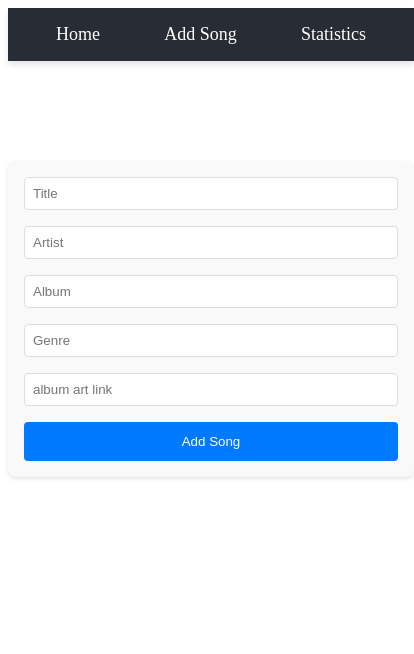
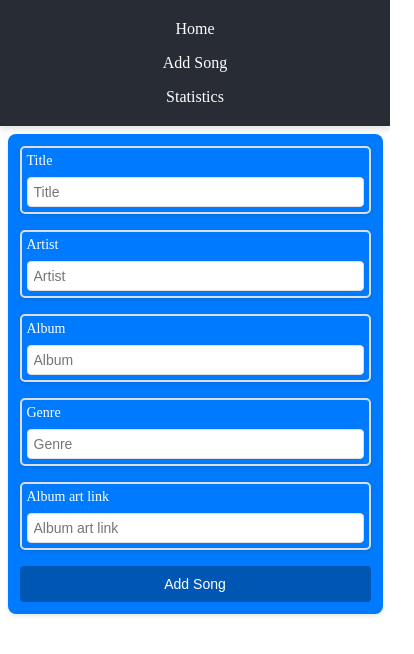
Before and after one commit to Bikilaketema/music_app, a React (Create React App) app in the folder frontend/: page /add-song in a window 390 px wide. Shown: the top 654 px of the page, 414 px wide, since content can reach past the window. Built offline with nearby package versions, Linux system fonts and the light colour scheme.

Commit message:
minor UI improvements and responsiveness added

```diff
--- a/frontend/src/components/AddSongForm.tsx
+++ b/frontend/src/components/AddSongForm.tsx
@@ -18,11 +18,17 @@ const FormContainer = styled.div`
   ${formStyles}
   width: 100%;
   max-width: 600px;
-  margin: 100px auto;
+  margin: 16px auto; // Adjust margin for small screens
   padding: 16px;
-  background-color: #f9f9f9;
+  background-color: #007bff; // Match EditSongForm background color
   border-radius: 8px;
   box-shadow: 0 2px 4px rgba(0, 0, 0, 0.1);
+
+  @media (max-width: 600px) {
+    padding: 12px;
+    margin: 8px auto; // Reduce margin for very small screens
+    width: 90%;
+  }
 `;
 
 const FormElement = styled.form`
@@ -31,22 +37,50 @@ const FormElement = styled.form`
   gap: 16px;
 `;
 
+const ElementContainer = styled.div`
+  display: flex;
+  flex-direction: column;
+  border: 2px solid #ddd;
+  box-shadow: 0 2px 4px rgba(0, 0, 0, 0.1);
+  border-radius: 5px;
+  padding: 5px;
+  background-color: #007bff; // Match EditSongForm background color
+`;
+
 const Input = styled.input`
   padding: 8px;
   border: 1px solid #ddd;
   border-radius: 4px;
+  font-size: 16px;
+
+  @media (max-width: 600px) {
+    padding: 6px;
+    font-size: 14px; // Adjust font size for small screens
+  }
+`;
+
+const Label = styled.label`
+  color: white;
+  font-size: 14px; // Adjust font size for better readability
+  margin-bottom: 8px;
 `;
 
 const Button = styled.button`
   padding: 12px;
-  background-color: #007bff;
+  background-color: #0056b3; // Darker shade for consistency with EditSongForm
   color: white;
   border: none;
   border-radius: 4px;
   cursor: pointer;
+  font-size: 16px;
 
   &:hover {
-    background-color: #0056b3;
+    background-color: #004494;
+  }
+
+  @media (max-width: 600px) {
+    padding: 10px;
+    font-size: 14px; // Adjust font size for small screens
   }
 `;
 
@@ -86,6 +120,8 @@ const AddSongForm: React.FC = () => {
   return (
     <FormContainer>
       <FormElement onSubmit={handleSubmit}>
+        <ElementContainer>
+          <Label>Title</Label>
           <Input
             type="text"
             placeholder="Title"
@@ -93,6 +129,9 @@ const AddSongForm: React.FC = () => {
             value={title}
             onChange={(e) => setTitle(e.target.value)}
           />
+        </ElementContainer>
+        <ElementContainer>
+          <Label>Artist</Label>
           <Input
             type="text"
             placeholder="Artist"
@@ -100,6 +139,9 @@ const AddSongForm: React.FC = () => {
             value={artist}
             onChange={(e) => setArtist(e.target.value)}
           />
+        </ElementContainer>
+        <ElementContainer>
+          <Label>Album</Label>
           <Input
             type="text"
             placeholder="Album"
@@ -107,6 +149,9 @@ const AddSongForm: React.FC = () => {
             value={album}
             onChange={(e) => setAlbum(e.target.value)}
           />
+        </ElementContainer>
+        <ElementContainer>
+          <Label>Genre</Label>
           <Input
             type="text"
             placeholder="Genre"
@@ -114,13 +159,17 @@ const AddSongForm: React.FC = () => {
             value={genre}
             onChange={(e) => setGenre(e.target.value)}
           />
+        </ElementContainer>
+        <ElementContainer>
+          <Label>Album art link</Label>
           <Input
             type="text"
-          placeholder="album art link"
+            placeholder="Album art link"
             required={true}
             value={image}
             onChange={(e) => setImage(e.target.value)}
           />
+        </ElementContainer>
         <Button type="submit">Add Song</Button>
       </FormElement>
     </FormContainer>
--- a/frontend/src/components/EditSongForm.tsx
+++ b/frontend/src/components/EditSongForm.tsx
@@ -18,11 +18,17 @@ const FormContainer = styled.div`
   ${formStyles}
   width: 100%;
   max-width: 600px;
-  margin: 100px auto;
+  margin: 16px auto; // Adjust margin for small screens
   padding: 16px;
-  background-color: #f9f9f9;
+  background-color: #007bff; // Match EditSongForm background color
   border-radius: 8px;
   box-shadow: 0 2px 4px rgba(0, 0, 0, 0.1);
+
+  @media (max-width: 600px) {
+    padding: 12px;
+    width: 90%;
+    margin: 8px auto; // Reduce margin for very small screens
+  }
 `;
 
 const FormElement = styled.form`
@@ -34,34 +40,75 @@ const FormElement = styled.form`
 const ElementContainer = styled.div`
   display: flex;
   flex-direction: column;
-    border: 2px;
+  border: 2px solid #ddd; // Match AddSongForm border color
   box-shadow: 0 2px 4px rgba(0, 0, 0, 0.1);
   border-radius: 5px;
   padding: 5px;
-    background-color: #007bff;`;
+  background-color: #007bff; // Match AddSongForm background color
+
+  @media (max-width: 768px) {
+    padding: 6px;
+  }
+
+  @media (max-width: 480px) {
+    padding: 4px;
+  }
+`;
 
 const Input = styled.input`
   padding: 8px;
   border: 1px solid #ddd;
   border-radius: 4px;
+  font-size: 16px;
+
+  @media (max-width: 768px) {
+    padding: 10px;
+    font-size: 14px;
+  }
+
+  @media (max-width: 480px) {
+    padding: 8px;
+    font-size: 12px;
+  }
 `;
 
 const Label = styled.label`
   color: white;
-    text-size: 10px;
-    margin: 5px;
+  font-size: 16px;
+  margin: 4px 0;
+
+  @media (max-width: 768px) {
+    font-size: 14px;
+    margin: 2px 0;
+  }
+
+  @media (max-width: 480px) {
+    font-size: 12px;
+    margin: 1px 0;
+  }
 `;
 
 const Button = styled.button`
   padding: 12px;
-  background-color: #007bff;
+  background-color: #0056b3; // Darker shade for consistency with AddSongForm
   color: white;
   border: none;
   border-radius: 4px;
   cursor: pointer;
+  font-size: 16px;
 
   &:hover {
-    background-color: #0056b3;
+    background-color: #004494;
+  }
+
+  @media (max-width: 768px) {
+    padding: 10px;
+    font-size: 14px;
+  }
+
+  @media (max-width: 480px) {
+    padding: 8px;
+    font-size: 12px;
   }
 `;
 
@@ -84,7 +131,6 @@ const EditSongForm: React.FC = () => {
     });
 
     useEffect(() => {
-        // Fetch the existing song data by ID
         const fetchSongData = async () => {
             try {
                 const response = await axios.get(`http://localhost:5000/api/songs/get/${id}`);
@@ -121,20 +167,17 @@ const EditSongForm: React.FC = () => {
             image,
         };
 
-        // Check if any field has changed
         const isNoChange = Object.keys(originalData).every(key => originalData[key] === updatedSongData[key]);
 
         if (isNoChange) {
             alert('No changes have been made!');
-            return; // Exit the function to prevent the PATCH request
+            return;
         }
-
-
 
         try {
             await axios.patch(`http://localhost:5000/api/songs/update/${id}`, updatedSongData);
             alert('Song updated successfully.');
-            navigate('/'); // Redirect to home page after successful update
+            navigate('/');
         } catch (error) {
             console.error('Error updating song:', error);
             alert('Failed to update song.');
@@ -149,7 +192,7 @@ const EditSongForm: React.FC = () => {
                     <Input
                         type="text"
                         placeholder="Title"
-                        required={true}
+                        required
                         value={title}
                         onChange={(e) => setTitle(e.target.value)}
                     />
@@ -160,7 +203,7 @@ const EditSongForm: React.FC = () => {
                     <Input
                         type="text"
                         placeholder="Artist"
-                        required={true}
+                        required
                         value={artist}
                         onChange={(e) => setArtist(e.target.value)}
                     />
@@ -171,7 +214,7 @@ const EditSongForm: React.FC = () => {
                     <Input
                         type="text"
                         placeholder="Album"
-                        required={true}
+                        required
                         value={album}
                         onChange={(e) => setAlbum(e.target.value)}
                     />
@@ -182,8 +225,8 @@ const EditSongForm: React.FC = () => {
                     <Input
                         type="text"
                         placeholder="Genre"
+                        required
                         value={genre}
-                        required={true}
                         onChange={(e) => setGenre(e.target.value)}
                     />
                 </ElementContainer>
@@ -192,8 +235,8 @@ const EditSongForm: React.FC = () => {
                     <Label>Album art link</Label>
                     <Input
                         type="text"
-                        placeholder="album art link"
-                        required={true}
+                        placeholder="Album art link"
+                        required
                         value={image}
                         onChange={(e) => setImage(e.target.value)}
                     />
--- a/frontend/src/components/Header.tsx
+++ b/frontend/src/components/Header.tsx
@@ -19,9 +19,15 @@ const HeaderContainer = styled('header')(
     justifyContent: 'center',
     alignItems: 'center',
     width: '100%',
+    maxWidth: '100%',
     backgroundColor: '#282c34',
-    padding: '16px',
+    paddingBottom: '16px',
+    paddingTop: '16px',
     boxShadow: '0px 4px 6px rgba(0, 0, 0, 0.1)',
+    '@media (max-width: 768px)': {
+      paddingBottom: '12px',
+      paddingTop: '12px'
+    },
   },
   space,
   color,
@@ -36,6 +42,10 @@ const Nav = styled('nav')(
     display: 'flex',
     justifyContent: 'space-around',
     width: '100%',
+    '@media (max-width: 768px)': {
+      flexDirection: 'column',
+      alignItems: 'center',
+    },
   },
   space,
   color,
@@ -49,6 +59,11 @@ const NavLink = styled(Link)(
     textDecoration: 'none',
     color: '#ffffff',
     fontSize: '18px',
+    margin: '0 12px',
+    '@media (max-width: 768px)': {
+      fontSize: '16px',
+      margin: '8px 0',
+    },
     '&:hover': {
       color: '#61dafb',
     },
--- a/frontend/src/components/SongList.tsx
+++ b/frontend/src/components/SongList.tsx
@@ -12,33 +12,75 @@ const Container = styled.div`
   flex-direction: column;
   height: 100vh;
   padding: 16px;
+  box-sizing: border-box;
+
+  @media (max-width: 768px) {
+    padding: 8px;
+  }
 `;
 
 const TopMenu = styled.div`
   display: flex;
   justify-content: space-around;
-  padding: 16px;
+  padding:  16px;
   background-color: #f0f0f0;
   box-shadow: 0px 2px 5px rgba(0, 0, 0, 0.1);
+
+  @media (max-width: 768px) {
+    flex-wrap: nowrap;
+  }
 `;
 
 const MenuItem = styled.div`
   font-size: 20px;
   cursor: pointer;
+  padding: 8px;
+  transition: color 0.3s ease;
+
   &:hover {
     color: #007BFF;
+  }
+
+  @media (max-width: 768px) {
+    font-size: 16px;
   }
 `;
 
 const Content = styled.div`
   flex-grow: 1;
   padding: 32px;
+
+  @media (max-width: 768px) {
+    padding: 16px;
+  }
+`;
+
+const MainGrid = styled.div`
+  display: grid;
+  grid-template-columns: repeat(4, 1fr);
+  gap: 16px;
+
+  @media (max-width: 1200px) {
+    grid-template-columns: repeat(3, 1fr);
+  }
+
+  @media (max-width: 900px) {
+    grid-template-columns: repeat(2, 1fr);
+  }
+
+  @media (max-width: 600px) {
+    grid-template-columns: 1fr;
+  }
 `;
 
 const Grid = styled.div`
   display: grid;
-  grid-template-columns: repeat(4, 1fr);
+  grid-template-columns: repeat(2, 1fr);
   gap: 16px;
+
+  @media (max-width: 600px) {
+    grid-template-columns: 1fr;
+  }
 `;
 
 const SongItem = styled.div`
@@ -47,19 +89,24 @@ const SongItem = styled.div`
   border-radius: 4px;
   background-color: #f9f9f9;
   text-align: center;
+  box-sizing: border-box;
+
+  @media (max-width: 600px) {
+    padding: 12px;
+  }
 `;
 
 const SongImage = styled.img`
   width: 100%;
   height: 200px;
+  max-height: 200px;
   border-radius: 4px;
   margin-bottom: 12px;
 `;
 
-const EditButton = styled.button`
-  width: 30%;
-  margin: 5px;
-  background-color: #007BFF;
+const Button = styled.button`
+  width: 48%;
+  margin: 4px;
   border: none;
   border-radius: 8px;
   padding: 10px 15px;
@@ -68,6 +115,15 @@ const EditButton = styled.button`
   font-weight: bold;
   cursor: pointer;
   transition: background-color 0.3s ease, transform 0.2s ease;
+
+  @media (max-width: 600px) {
+    font-size: 14px;
+    padding: 8px 12px;
+  }
+`;
+
+const EditButton = styled(Button)`
+  background-color: #007BFF;
 
   &:hover {
     background-color: #0056b3;
@@ -80,37 +136,40 @@ const EditButton = styled.button`
   }
 `;
 
-const DeleteButton = styled.button`
-  width: 30%;
-  margin: 5px;
+const DeleteButton = styled(Button)`
   background-color: red;
-  border: none;
-  border-radius: 8px;
-  padding: 10px 15px;
-  color: white;
-  font-size: 16px;
-  font-weight: bold;
-  cursor: pointer;
-  transition: background-color 0.3s ease, transform 0.2s ease;
 
   &:hover {
-    background-color: #0056b3;
+    background-color: #d43f3a;
     transform: translateY(-2px);
   }
 
   &:active {
-    background-color: #004494;
+    background-color: #c9302c;
     transform: translateY(0);
   }
 `;
 
+const SongDetailsContainer = styled.div`
+  display: flex;
+  flex-direction: column;
+  height: 200px;
+  gap: 2px;
+`;
 
+const ButtonsContainer = styled.div`
+  display: flex;
+  flex-direction: column;
+  align-items: center;
+  height: 100px;
+  margin-top: 10px;
+`;
 
 function SongList() {
   const dispatch = useDispatch();
   const songs = useSelector((state: RootState) => state.defaultReducer.songs);
   const [activeIndex, setActiveIndex] = useState(0);
-  const navigate = useNavigate(); // Initialize navigate
+  const navigate = useNavigate();
 
   useEffect(() => {
     dispatch(getSongsFetch());
@@ -127,7 +186,7 @@ function SongList() {
       try {
         await axios.delete(`http://localhost:5000/api/songs/delete/${id}`);
         alert('Song deleted successfully.');
-        dispatch(getSongsFetch()); // Refresh the song list after deletion
+        dispatch(getSongsFetch());
       } catch (error) {
         console.error('Error deleting song:', error);
         alert('Failed to delete song.');
@@ -135,31 +194,29 @@ function SongList() {
     }
   };
 
-
   const renderContent = () => {
     if (!songs || songs.length === 0) return <div>No songs available.</div>;
 
     switch (activeIndex) {
       case 0:
         return (
-          <Grid>
+          <MainGrid>
             {songs.map((song) => (
               <SongItem key={song._id}>
                 <SongImage src={song.image} alt="album art" />
-                <h3>{song.title}</h3>
-                <p>Artist: {song.artist}</p>
-                <p>Album: {song.album}</p>
-                <p>Genre: {song.genre}</p>
-                <EditButton onClick={() => handleEditClick(song._id)}>
-                  Edit
-                </EditButton>
-                <DeleteButton onClick={() => handleDeleteClick(song._id)}>
-                  Delete
-                </DeleteButton>
-
+                <SongDetailsContainer>
+                  <h3>{song.title}</h3>
+                  <p>Artist: {song.artist}</p>
+                  <p>Album: {song.album}</p>
+                  <p>Genre: {song.genre}</p>
+                </SongDetailsContainer>
+                <ButtonsContainer>
+                  <EditButton onClick={() => handleEditClick(song._id)}>Edit</EditButton>
+                  <DeleteButton onClick={() => handleDeleteClick(song._id)}>Delete</DeleteButton>
+                </ButtonsContainer>
               </SongItem>
             ))}
-          </Grid>
+          </MainGrid>
         );
       case 1:
         return (
--- a/frontend/src/components/Statistics.tsx
+++ b/frontend/src/components/Statistics.tsx
@@ -26,16 +26,33 @@ const Container = styled.div`
   padding: 16px;
   max-width: 1200px;
   margin: 0 auto;
+
+  @media (max-width: 768px) {
+    padding: 12px;
+  }
+
+  @media (max-width: 480px) {
+    padding: 8px;
+  }
 `;
 
 const ChartWrapper = styled.div`
-  width: 70%;
+  width: 100%;
+  max-width: 800px;
   margin: 0 auto; /* Center the chart */
 `;
 
 const Header = styled.h1`
   text-align: center;
   margin-bottom: 24px;
+
+  @media (max-width: 768px) {
+    font-size: 24px;
+  }
+
+  @media (max-width: 480px) {
+    font-size: 20px;
+  }
 `;
 
 const Section = styled.section`
@@ -43,30 +60,69 @@ const Section = styled.section`
   background-color: #f9f9f9;
   padding: 20px;
   border-radius: 10px;
+
+  @media (max-width: 768px) {
+    padding: 16px;
+  }
+
+  @media (max-width: 480px) {
+    padding: 12px;
+  }
 `;
 
 const SectionTitle = styled.h2`
   margin-bottom: 16px;
   text-align: center;
+
+  @media (max-width: 768px) {
+    font-size: 20px;
+  }
+
+  @media (max-width: 480px) {
+    font-size: 18px;
+  }
 `;
 
 const Table = styled.table`
-  width: 70%;
-  margin: 0 auto;
+  width: 100%;
   border-collapse: collapse;
   text-align: left;
   margin-bottom: 50px;
+
+  @media (max-width: 768px) {
+    font-size: 14px;
+  }
+
+  @media (max-width: 480px) {
+    font-size: 12px;
+  }
 `;
 
 const TableHeader = styled.th`
   background-color: #f4f4f4;
   padding: 12px;
   border: 1px solid #ddd;
+
+  @media (max-width: 768px) {
+    padding: 10px;
+  }
+
+  @media (max-width: 480px) {
+    padding: 8px;
+  }
 `;
 
 const TableCell = styled.td`
   padding: 12px;
   border: 1px solid #ddd;
+
+  @media (max-width: 768px) {
+    padding: 10px;
+  }
+
+  @media (max-width: 480px) {
+    padding: 8px;
+  }
 `;
 
 const Statistics: React.FC = () => {
@@ -151,6 +207,7 @@ const Statistics: React.FC = () => {
                         }}
                         options={{
                             responsive: true,
+                            maintainAspectRatio: false, // Allow chart to resize
                             plugins: {
                                 legend: { position: 'top' },
                                 tooltip: { callbacks: { label: (tooltipItem) => `Count: ${tooltipItem.raw}` } },
@@ -174,6 +231,7 @@ const Statistics: React.FC = () => {
                         }}
                         options={{
                             responsive: true,
+                            maintainAspectRatio: false, // Allow chart to resize
                             plugins: {
                                 legend: { position: 'top' },
                                 tooltip: { callbacks: { label: (tooltipItem) => `Count: ${tooltipItem.raw}` } },
@@ -206,6 +264,7 @@ const Statistics: React.FC = () => {
                         }}
                         options={{
                             responsive: true,
+                            maintainAspectRatio: false, // Allow chart to resize
                             plugins: {
                                 legend: { position: 'top' },
                                 tooltip: { callbacks: { label: (tooltipItem) => `${tooltipItem.dataset.label}: ${tooltipItem.raw}` } },
@@ -229,6 +288,7 @@ const Statistics: React.FC = () => {
                         }}
                         options={{
                             responsive: true,
+                            maintainAspectRatio: false, // Allow chart to resize
                             plugins: {
                                 legend: { position: 'top' },
                                 tooltip: { callbacks: { label: (tooltipItem) => `Count: ${tooltipItem.raw}` } },
--- a/frontend/src/index.tsx
+++ b/frontend/src/index.tsx
@@ -6,6 +6,7 @@ import createSagaMiddleware from 'redux-saga';
 import App from './App';
 import defaultReducer from './redux/reducer';
 import fetchSongsSaga from './redux/songSaga';
+import { Global, css } from '@emotion/react';
 
 // Create the saga middleware
 const sagaMiddleware = createSagaMiddleware();
@@ -26,6 +27,25 @@ sagaMiddleware.run(fetchSongsSaga);
 // Define the RootState type based on rootReducer
 type RootState = ReturnType<typeof rootReducer>;
 
+
+// Global style reset
+const GlobalStyles = () => (
+  <Global
+    styles={css`
+      html,
+      body,
+      #root {
+        margin: 0;
+        padding: 0;
+        width: 100%;
+        max-width: 100%;
+        height: 100%;
+        box-sizing: border-box;
+      }
+    `}
+  />
+);
+
 // Render the application
 const rootElement = document.getElementById('root');
 if (rootElement) {
@@ -33,6 +53,7 @@ if (rootElement) {
   root.render(
     <React.StrictMode>
       <Provider store={store}>
+        <GlobalStyles /> {/* Apply global styles */}
         <App />
       </Provider>
     </React.StrictMode>
```
Lines whose indentation alone changed are shown as unchanged.
